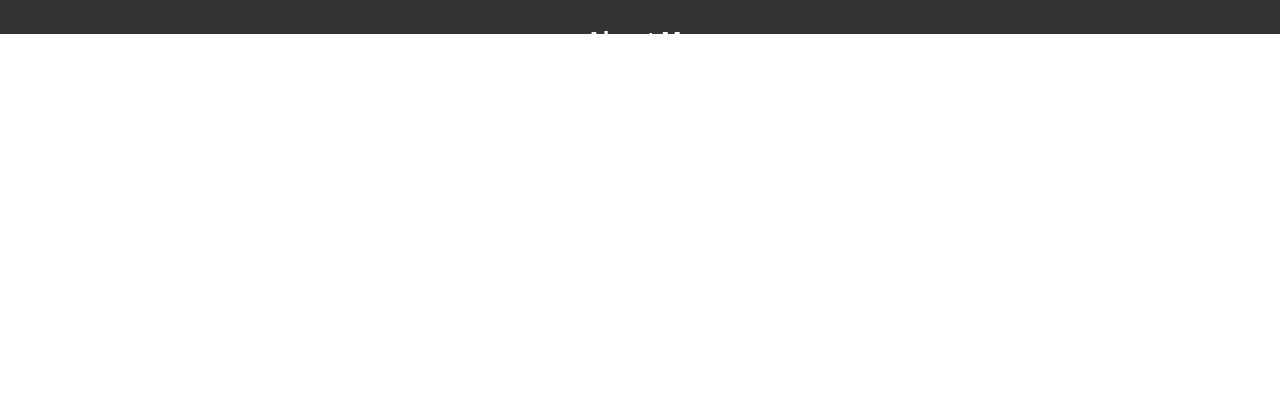
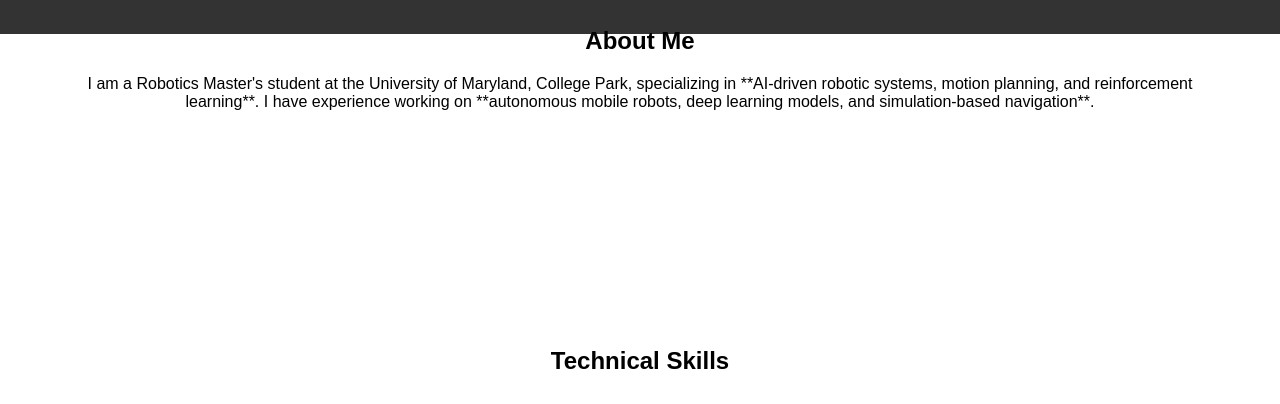
Before and after one commit to harshavarthanv/harshavarthanv.github.io, a plain HTML site: page index.html in a window 1280 px wide. Shown: the part 93-497 px from the top of the page. Drawn offline with Linux system fonts and the light colour scheme.

Commit message:
color to black

```diff
--- a/style.css
+++ b/style.css
@@ -3,7 +3,7 @@ body {
     margin: 0;
     padding: 0;
     background: url('images/background.jpg') no-repeat center center/cover;
-    color: white;
+    color: #000 !important;
     text-align: center;
 }
 
```
